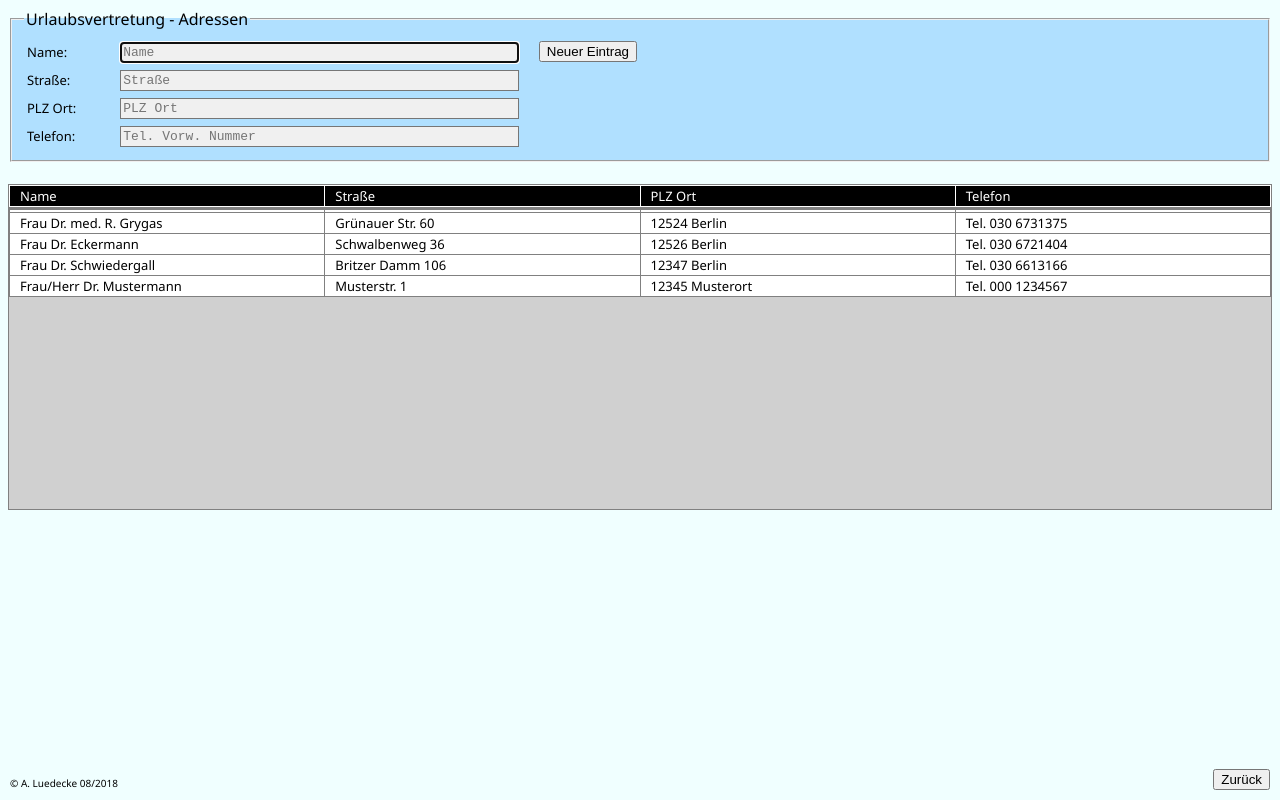
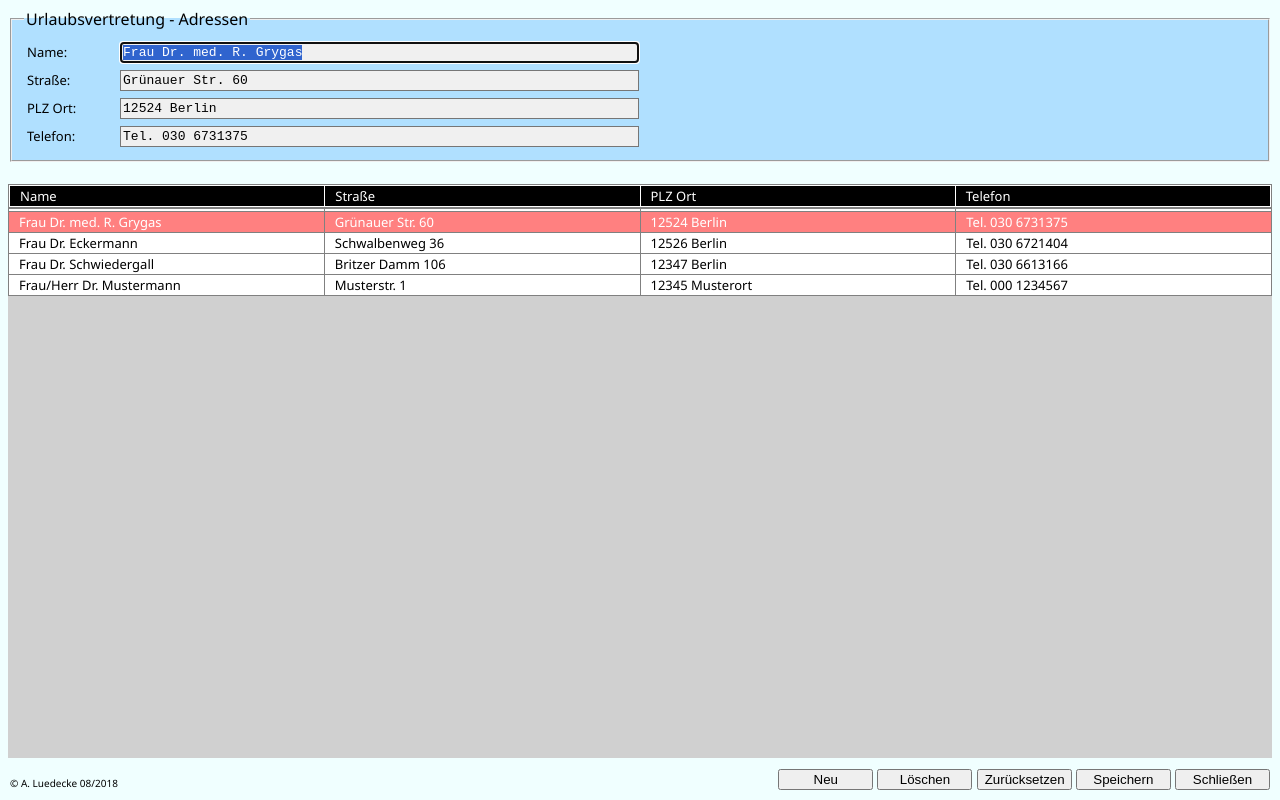
Before and after one commit to ALuedecke/pfanni-neu, a PHP site: page /vacation_edit/vacation_edit_subst_address.php in a window 1280 px wide. Run offline with PHP 8.4, Linux system fonts and the light colour scheme.

Commit message:
vacation edit substitution addresses 3. commit

```diff
--- a/styles/vacation_edit.css
+++ b/styles/vacation_edit.css
@@ -21,6 +21,10 @@ div.buttons {
     position:absolute;
     bottom:10px;
     right:10px;
+}
+
+div.buttons input {
+    width:95px;
 }
 
 div.session {
--- a/styles/vacation_subst_edit.css
+++ b/styles/vacation_subst_edit.css
@@ -13,6 +13,10 @@ div.buttons {
     position:absolute;
     bottom:10px;
     right:10px;
+}
+
+div.buttons input {
+    width:95px;
 }
 
 div.stamp {
@@ -35,12 +39,7 @@ label {
 }
 
 .ctls td {
-    width:65%;
-}
-
-.ctls td.btn {
-    width:20%;
-    text-align:right;
+    width:85%;
 }
 
 .ctls td.lbl {
@@ -49,10 +48,7 @@ label {
 
 .grid {
     background-color:#D0D0D0;
-    border-color:#808080;
-    border-style:solid;
-    border-width:1px;
-    height:300px;
+    height:550px;
     overflow:auto;
 }
 
@@ -78,7 +74,8 @@ label {
 }
 
 .grid tr.selected {
-    background-color:aqua;
+    background-color:#FF8080;
+    color:#FFFFFF;
     cursor:cell;
 }
 
--- a/vacation_edit/vacation.json
+++ b/vacation_edit/vacation.json
@@ -1 +1 @@
-{"vacation":{"display":1,"label":"Urlaub:","times":["  vom  23.08.2018  bis  27.08.2018","  und  03.09.2018  bis  08.09.2018"]},"substitution":[{"display":1,"label":"Urlaubsvertretung","time":"vom  23. - 27.08.2018  und  03.09. - 08.09.2018","name":"Frau Dr. Schwiedergall","street":"Britzer Damm 106","location":"12347 Berlin","phone":"Tel. 030 6613166"},{"display":0,"label":"Urlaubsvertretung","time":"vom  01.01.2018  bis  31.12.2018","name":"Frau\/Herr Dr. Mustermann","street":"Musterstr. 1","location":"12345 Musterort","phone":"Tel. 000 1234567"},{"display":0,"label":"Urlaubsvertretung","time":"","name":"","street":"","location":"","phone":""}],"note":{"display":1,"comments":["Um telefonische Voranmeldung wird gebeten!"]}}
+{"vacation":{"display":1,"label":"Urlaub:","times":["  vom  23.08.2018  bis  27.08.2018","  und  03.09.2018  bis  08.09.2018"]},"substitution":[{"display":1,"label":"Urlaubsvertretung","time":"vom  23. - 27.08.2018  und  03.09. - 08.09.2018","name":"Frau Dr. Schwiedergall","street":"Britzer Damm 106","location":"12347 Berlin","phone":"Tel. 030 6613166"},{"display":0,"label":"Urlaubsvertretung","time":"","name":"","street":"","location":"","phone":""},{"display":0,"label":"Urlaubsvertretung","time":"","name":"","street":"","location":"","phone":""}],"note":{"display":1,"comments":["Um telefonische Voranmeldung wird gebeten!"]}}
--- a/vacation_edit/vacation_edit.php
+++ b/vacation_edit/vacation_edit.php
@@ -168,7 +168,7 @@
     <meta name="keywords" content="Kinderarzt Altglienicke, Arzt Altglienicke, Kinderarztpraxis Altglienicke, Kinderarzt Berlin, Urlaubszeiten, &Auml;nderung der Urlaubszeiten"  />
     <meta name="robots" content="index, follow" />
     <meta name="viewport" content="width=device-width,initial-scale=0.5,minimum-scale=0.4,maximum-scale=1.0" />
-    <title>Vacation Edit - Version 1.0.2</title>
+    <title>Vacation Edit - Version 1.1.0</title>
     <link rel="Shortcut Icon" type="image/x-icon" href="../favicon.ico" />
     <link rel="stylesheet" media="screen" href="../styles/vacation_edit.css" type="text/css" />
 </head>
--- a/vacation_edit/vacation_edit_subst_address.php
+++ b/vacation_edit/vacation_edit_subst_address.php
@@ -29,18 +29,23 @@
 
 <head>
     <meta name="author" content="Andreas L&uuml;decke" />
-    <meta name="description" content="&Auml;nderung der Urlaubszeiten" />
+    <meta name="description" content="&Auml;nderung der Urlaubsvertretungen" />
     <meta name="keywords" content="Kinderarzt Altglienicke, Arzt Altglienicke, Kinderarztpraxis Altglienicke, Kinderarzt Berlin, Urlaubsvertretungen, &Auml;nderung der Urlaubsvertretungen"  />
     <meta name="robots" content="index, follow" />
     <meta name="viewport" content="width=device-width,initial-scale=0.5,minimum-scale=0.4,maximum-scale=1.0" />
-    <title>Substitutions Edit - Version 1.0.0</title>
+    <title>Vacation Edit - Version 1.1.0</title>
     <link rel="Shortcut Icon" type="image/x-icon" href="../favicon.ico" />
     <link rel="stylesheet" media="screen" href="../styles/vacation_subst_edit.css" type="text/css" />
 </head>
 
-<body>
+<body onload="set_active_row(1); set_ctls(1);">
     <script type="text/javascript">
         function handle_tr_onclick(adr_idx) {
+            set_active_row(adr_idx);
+            set_ctls(adr_idx)
+        }
+
+        function set_active_row(adr_idx) {
             var tbl = document.getElementById("grid_subst");
             var row = tbl.getElementsByTagName('TR');
 
@@ -50,6 +55,32 @@
             }
             // then set selected row
             row[adr_idx].className = "selected";
+        }
+
+        function set_ctls(adr_idx) {
+            var tbl = document.getElementById("grid_subst");
+            var row = tbl.getElementsByTagName('TR');
+            var frm = document.getElementById("frm_edit");
+
+            for (var i = 0; i < row[adr_idx].cells.length; i++) {
+                switch (i) {
+                    case 0:
+                        frm.elements["txt_name"].value = row[adr_idx].cells[i].innerHTML;
+                        break;
+                    case 1:
+                        frm.elements["txt_str"].value = row[adr_idx].cells[i].innerHTML;
+                        break;
+                    case 2:
+                        frm.elements["txt_location"].value = row[adr_idx].cells[i].innerHTML;
+                        break;
+                    case 3:
+                        frm.elements["txt_phone"].value = row[adr_idx].cells[i].innerHTML;
+                        break;
+                }
+            }
+
+            frm.elements["txt_name"].focus();
+            frm.elements["txt_name"].setSelectionRange(0, frm.elements["txt_name"].value.length);
         }
     </script>
     <form id="frm_edit" method="POST" action="vacation_edit_subst_address.php">
@@ -67,7 +98,7 @@
                                required
                                type="text"
                                value=""></td>
-                    <td class="btn"><input type="button" name="btn_new" value="Neuer Eintrag"></td>
+                    <td></td>
                 </tr>
                 <tr>
                     <td class="lbl"><label for="txt_str">Stra&szlig;e:</label></td>
@@ -117,18 +148,22 @@
           <?php foreach($json_adr->address as $adr): ?>
             <tr name="row_subst[]"
                 onclick=<?php echo '"handle_tr_onclick(' . $idx_adr++ . ')"' ?>>
-                <td><?php echo $adr->name;     ?></td>
-                <td><?php echo $adr->street;   ?></td>
-                <td><?php echo $adr->location; ?></td>
-                <td><?php echo $adr->phone;    ?></td>
+               <td><?php echo $adr->name;     ?></td>
+               <td><?php echo $adr->street;   ?></td>
+               <td><?php echo $adr->location; ?></td>
+               <td><?php echo $adr->phone;    ?></td>
             </tr>
           <?php endforeach; $idx_adr = 0; ?>
         </table>
     </div>
     <div class="buttons">
+        <input type="button" name="btn_new" value="Neu">
+        <input type="submit" name="btn_del" value="L&ouml;schen">
+        <input type="submit" name="btn_reset" value="Zurücksetzen">
+        <input type="submit" name="btn_save" value="Speichern">
         <input type="button"
                name="btn_exit"
-               value="Zur&uuml;ck"
+               value="Schlie&szlig;en"
                onclick="popup('vacation_edit.php', '')">
     </div>
 
```
